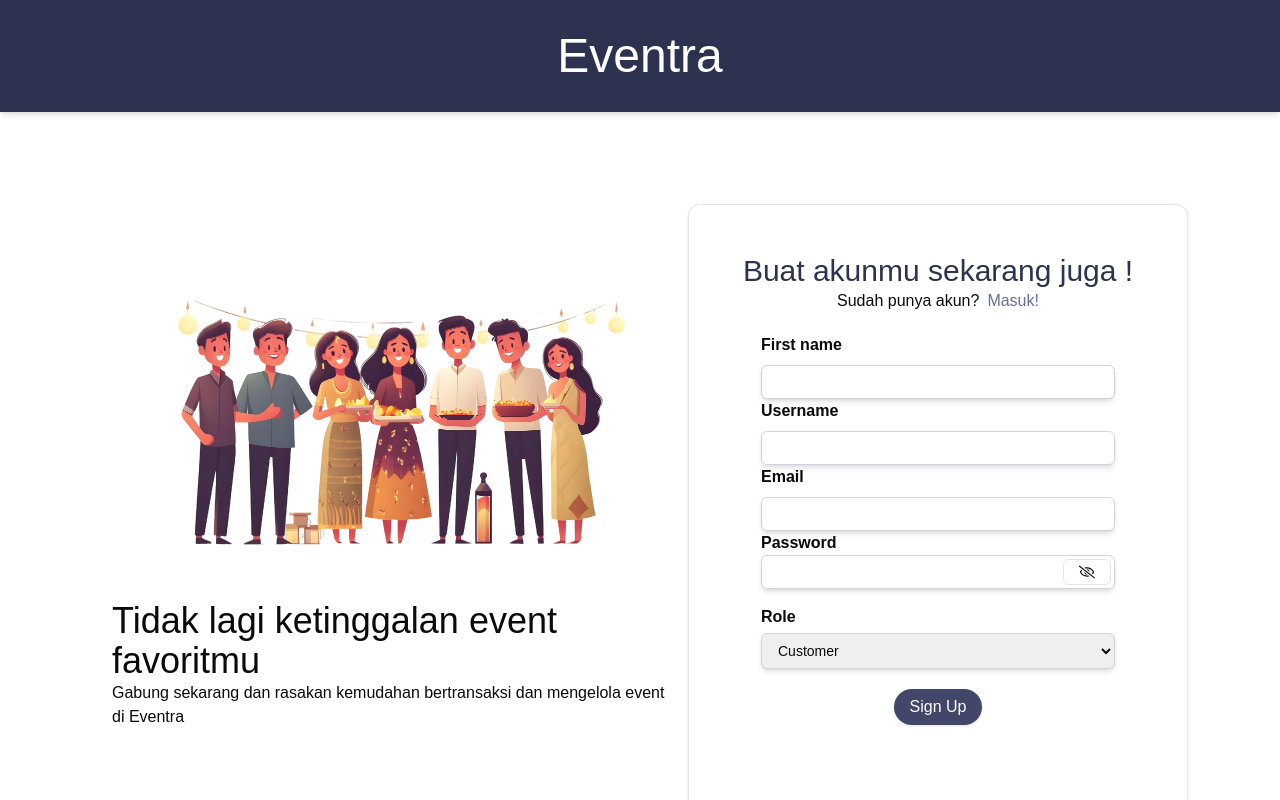
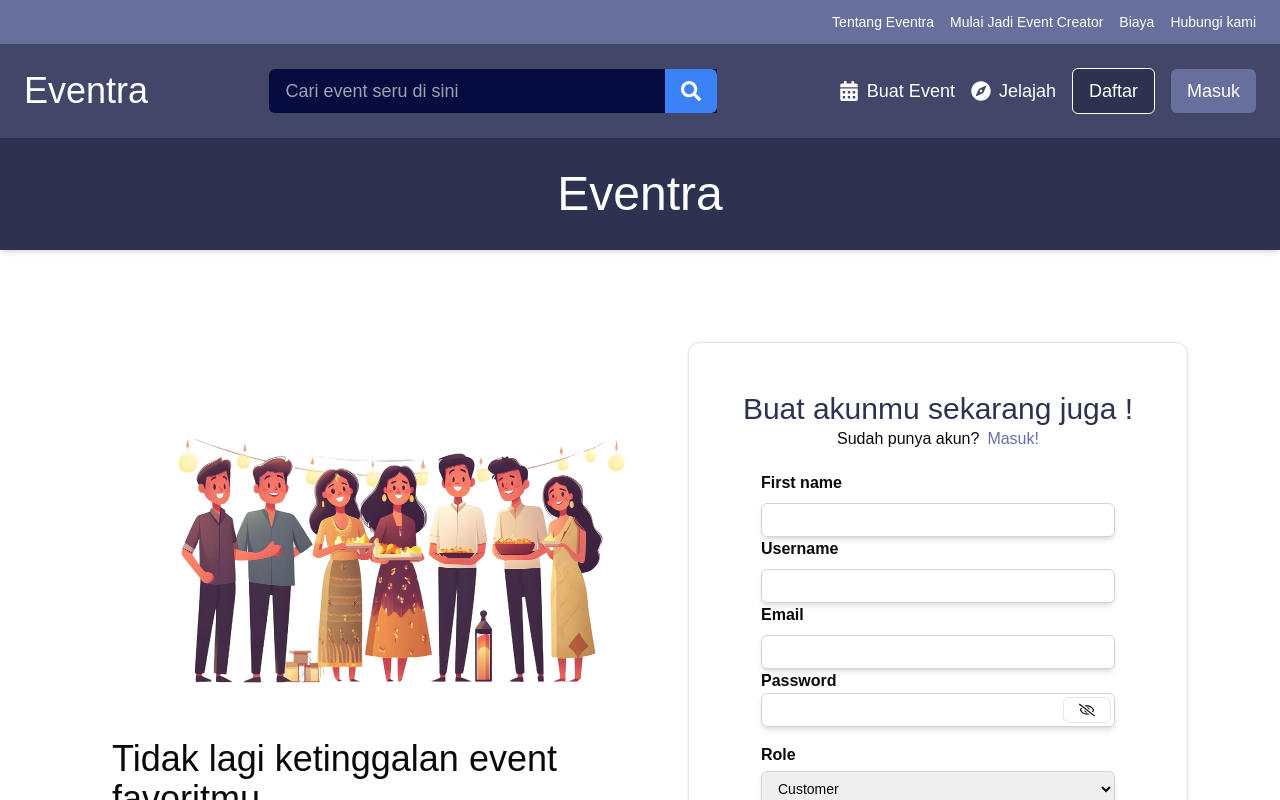
Before and after one commit to vinaarchi/fe-minpro, a Next.js app: page /sign-up in a window 1280 px wide. Shown: the top 800 px of the page. Built offline with nearby package versions, Linux system fonts and the light colour scheme; no server answers.

Commit message:
revamp layout

```diff
--- a/src/app/layout.tsx
+++ b/src/app/layout.tsx
@@ -1,6 +1,9 @@
 import type { Metadata } from "next";
 import localFont from "next/font/local";
 import "./globals.css";
+import StoreProvider from "./StoreProvider";
+import LanguageProvider from "@/context/LanguageContext";
+import Navbar from "@/components/Navbar";
 
 const geistSans = localFont({
   src: "./fonts/GeistVF.woff",
@@ -25,11 +28,16 @@ export default function RootLayout({
 }>) {
   return (
     <html lang="en">
-      <body
-        className={`${geistSans.variable} ${geistMono.variable} antialiased`}
-      >
-        {children}
-      </body>
+      <StoreProvider>
+        <body
+          className={`${geistSans.variable} ${geistMono.variable} antialiased`}
+        >
+          <LanguageProvider>
+            <Navbar/>
+            {children}
+          </LanguageProvider>
+        </body>
+      </StoreProvider>
     </html>
   );
 }
--- a/src/app/page.tsx
+++ b/src/app/page.tsx
@@ -1,13 +1,11 @@
 import Footer from "@/components/Footer";
 import Footer2 from "@/components/Footer2";
-import Navbar from "@/components/Navbar";
 import Hero from "@/section/heroSlider";
 import EventList from "@/section/listEvent";
 
 const Home = () => {
   return (
     <div>
-      <Navbar />
       <Hero />
       <EventList />
       <Footer />
```
